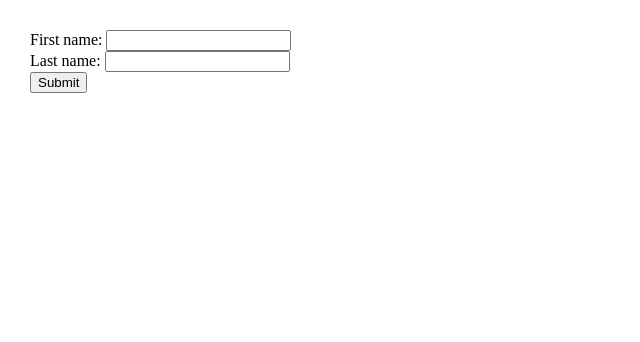
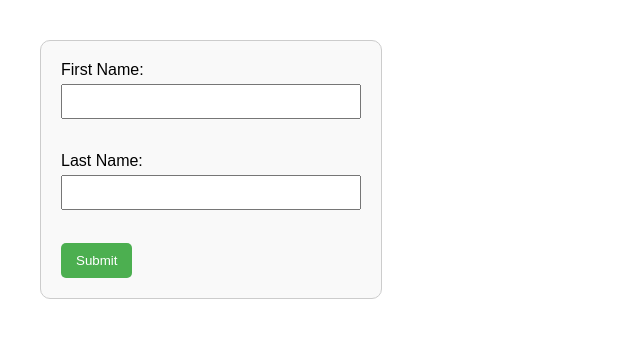
Before and after one commit to acciojob/form-login-Prince-1562, a website: page main.html in a window 1280 px wide. Shown: the whole page, without its empty margins (0-640 px from the left). Drawn offline with Linux system fonts and the light colour scheme.

Commit message:
created a submission

```diff
--- a/main.html
+++ b/main.html
@@ -1,26 +1,23 @@
 <!DOCTYPE html>
+<html lang="en">
+<head>
+  <meta charset="UTF-8">
+  <title>Form Login</title>
+  <link rel="stylesheet" href="styles.css">
+</head>
+<body>
 
-<html>
+  <form onsubmit="getFormvalue(event)">
+    <label>First Name:
+      <input type="text" name="fname" />
+    </label><br><br>
+    <label>Last Name:
+      <input type="text" name="lname" />
+    </label><br><br>
+    <input type="submit" value="Submit" />
+  </form>
 
-<head>
-	<meta charset=utf-8 />
-		<title>Return first and last name from a form</title>
-		<style type="text/css">
-			body {margin: 30px;}
-		</style>
-	<link rel="stylesheet" href="styles.css">
-</head>
-
-<body>
-	<form id="form1" onsubmit="getFormvalue()">
-		First name: <input type="text" name="fname"><br>
-		Last name: <input type="text" name="lname"><br>
-		<input type="submit" value="Submit">
-	</form>
-
-    <script type="text/javascript" src="./script.js">
-</script>
+  <script src="script.js"></script>
 
 </body>
-
 </html>
--- a/script.js
+++ b/script.js
@@ -1,4 +1,14 @@
-function getFormvalue() {
-    //Write your code here
+function getFormvalue(event) {
+  event.preventDefault(); // Stop the form from submitting
 
+  const fname = document.forms[0].fname.value.trim();
+  const lname = document.forms[0].lname.value.trim();
+
+  const fullName = fname + " " + lname;
+
+  if (fname || lname) {
+    alert(fullName);
+  } else {
+    alert("Please enter your name.");
+  }
 }
--- a/styles.css
+++ b/styles.css
@@ -1 +1,33 @@
-/*  your css code here. If applicable */
+body {
+  font-family: Arial, sans-serif;
+  margin: 40px;
+}
+
+form {
+  max-width: 300px;
+  padding: 20px;
+  border: 1px solid #ccc;
+  border-radius: 10px;
+  background-color: #f9f9f9;
+}
+
+input[type="text"] {
+  width: 100%;
+  padding: 8px;
+  margin-top: 5px;
+  margin-bottom: 15px;
+  box-sizing: border-box;
+}
+
+input[type="submit"] {
+  background-color: #4CAF50;
+  color: white;
+  border: none;
+  padding: 10px 15px;
+  cursor: pointer;
+  border-radius: 5px;
+}
+
+input[type="submit"]:hover {
+  background-color: #45a049;
+}
```
